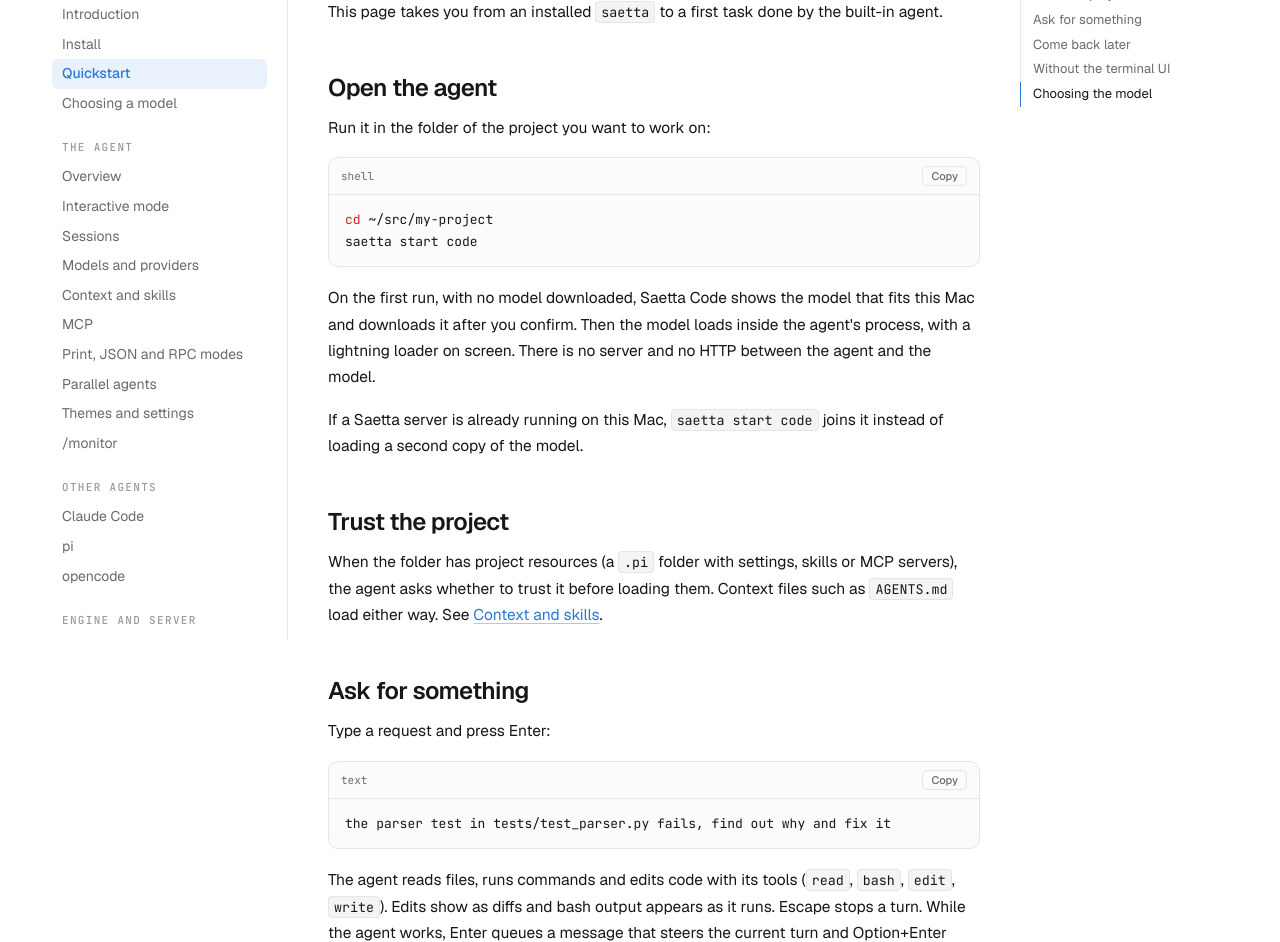
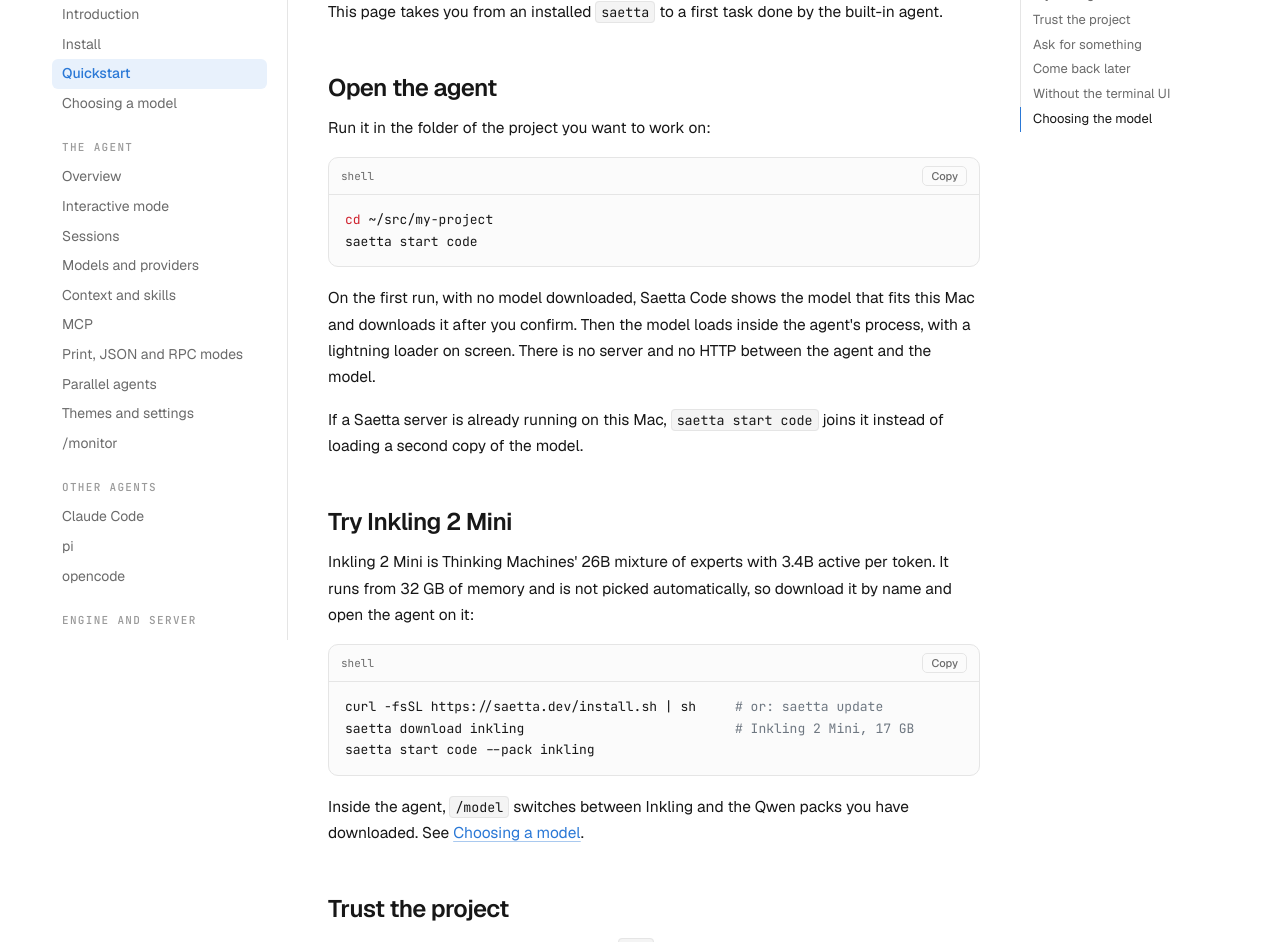
Before and after one commit to antonellof/saetta, a plain HTML site: page web/docs/quickstart/index.html in a window 1280 px wide. Shown: the part 161-1103 px from the top of the page. Drawn offline with nearby package versions, Linux system fonts and the light colour scheme.

Commit message:
quickstart and README: trying Inkling 2 Mini (download inkling, start code --pack inkling)

```diff
--- a/web/docs/quickstart/index.html
+++ b/web/docs/quickstart/index.html
@@ -89,6 +89,12 @@
 saetta start code</code></pre></div>
 <p>On the first run, with no model downloaded, Saetta Code shows the model that fits this Mac and downloads it after you confirm. Then the model loads inside the agent&#39;s process, with a lightning loader on screen. There is no server and no HTTP between the agent and the model.</p>
 <p>If a Saetta server is already running on this Mac, <code>saetta start code</code> joins it instead of loading a second copy of the model.</p>
+<h2 id="try-inkling-2-mini"><a class="anchor" href="#try-inkling-2-mini" aria-hidden="true" tabindex="-1">#</a>Try Inkling 2 Mini</h2>
+<p>Inkling 2 Mini is Thinking Machines&#39; 26B mixture of experts with 3.4B active per token. It runs from 32 GB of memory and is not picked automatically, so download it by name and open the agent on it:</p>
+<div class="code doc-code"><div class="code-head"><span>shell</span><button class="copy" type="button">Copy</button></div><pre><code>curl -fsSL https://saetta.dev/install.sh | sh     <span class="hljs-comment"># or: saetta update</span>
+saetta download inkling                           <span class="hljs-comment"># Inkling 2 Mini, 17 GB</span>
+saetta start code --pack inkling</code></pre></div>
+<p>Inside the agent, <code>/model</code> switches between Inkling and the Qwen packs you have downloaded. See <a href="/docs/choosing-a-model/">Choosing a model</a>.</p>
 <h2 id="trust-the-project"><a class="anchor" href="#trust-the-project" aria-hidden="true" tabindex="-1">#</a>Trust the project</h2>
 <p>When the folder has project resources (a <code>.pi</code> folder with settings, skills or MCP servers), the agent asks whether to trust it before loading them. Context files such as <code>AGENTS.md</code> load either way. See <a href="/docs/context-and-skills/">Context and skills</a>.</p>
 <h2 id="ask-for-something"><a class="anchor" href="#ask-for-something" aria-hidden="true" tabindex="-1">#</a>Ask for something</h2>
@@ -116,7 +122,7 @@ saetta start code</code></pre></div>
       <p class="doc-edit"><a href="https://github.com/antonellof/saetta/blob/main/docs/quickstart.md" rel="noopener">Edit this page on GitHub</a></p>
       <nav class="doc-pager" aria-label="Previous and next"><a class="prev" href="/docs/install/"><span>Previous</span>Install</a><a class="next" href="/docs/choosing-a-model/"><span>Next</span>Choosing a model</a></nav>
     </main>
-    <nav class="doc-toc" aria-label="On this page"><p class="ds-title">On this page</p><ul><li class="d2"><a href="#open-the-agent">Open the agent</a></li><li class="d2"><a href="#trust-the-project">Trust the project</a></li><li class="d2"><a href="#ask-for-something">Ask for something</a></li><li class="d2"><a href="#come-back-later">Come back later</a></li><li class="d2"><a href="#without-the-terminal-ui">Without the terminal UI</a></li><li class="d2"><a href="#choosing-the-model">Choosing the model</a></li></ul></nav>
+    <nav class="doc-toc" aria-label="On this page"><p class="ds-title">On this page</p><ul><li class="d2"><a href="#open-the-agent">Open the agent</a></li><li class="d2"><a href="#try-inkling-2-mini">Try Inkling 2 Mini</a></li><li class="d2"><a href="#trust-the-project">Trust the project</a></li><li class="d2"><a href="#ask-for-something">Ask for something</a></li><li class="d2"><a href="#come-back-later">Come back later</a></li><li class="d2"><a href="#without-the-terminal-ui">Without the terminal UI</a></li><li class="d2"><a href="#choosing-the-model">Choosing the model</a></li></ul></nav>
   </div>
   <div class="ds-scrim" hidden></div>
 
--- a/web/sitemap.xml
+++ b/web/sitemap.xml
@@ -3,7 +3,7 @@
   <url><loc>https://www.saetta.dev/</loc><lastmod>2026-11-23</lastmod></url>
   <url><loc>https://www.saetta.dev/docs/</loc><lastmod>2026-11-23</lastmod></url>
   <url><loc>https://www.saetta.dev/docs/install/</loc><lastmod>2026-11-23</lastmod></url>
-  <url><loc>https://www.saetta.dev/docs/quickstart/</loc><lastmod>2026-11-22</lastmod></url>
+  <url><loc>https://www.saetta.dev/docs/quickstart/</loc><lastmod>2026-11-23</lastmod></url>
   <url><loc>https://www.saetta.dev/docs/choosing-a-model/</loc><lastmod>2026-11-23</lastmod></url>
   <url><loc>https://www.saetta.dev/docs/saetta-code/</loc><lastmod>2026-11-23</lastmod></url>
   <url><loc>https://www.saetta.dev/docs/interactive-mode/</loc><lastmod>2026-11-22</lastmod></url>
```
Also changed, not shown: docs/quickstart.md (+12 -0 lines), README.md.
